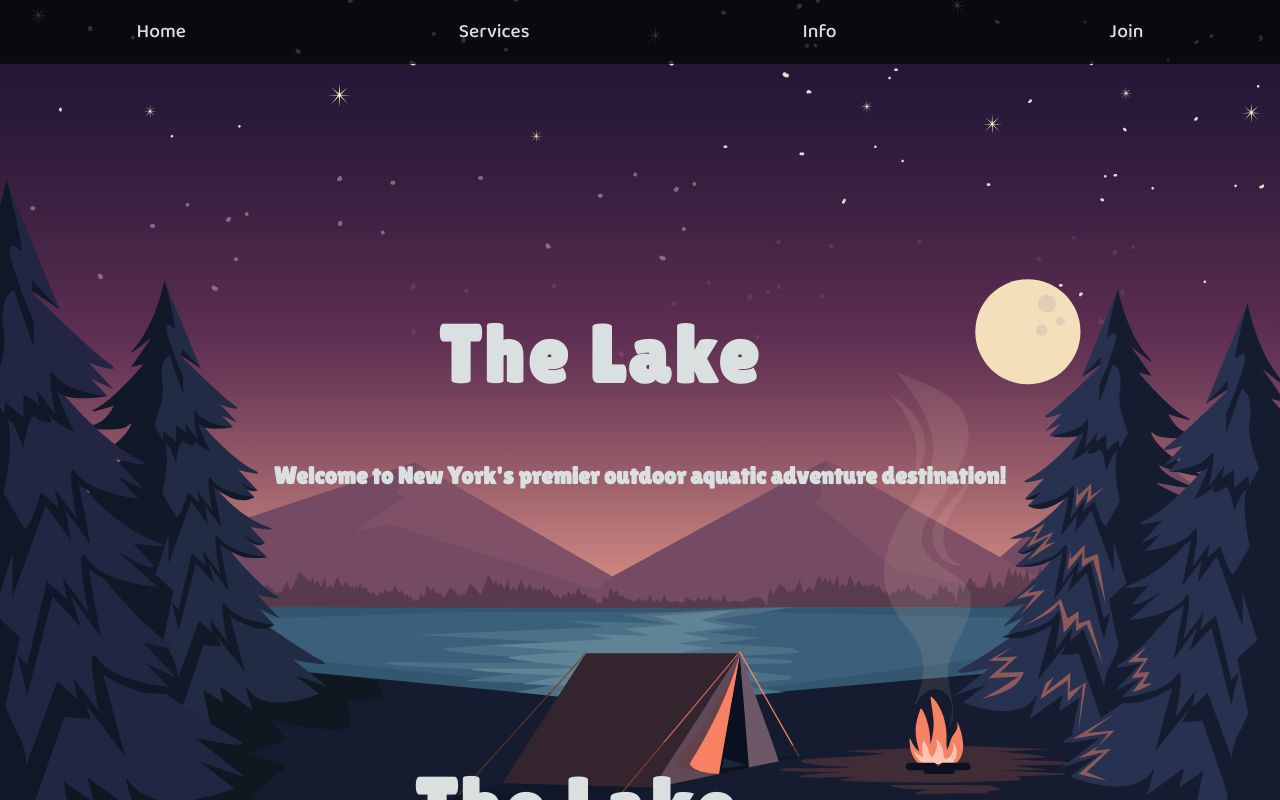
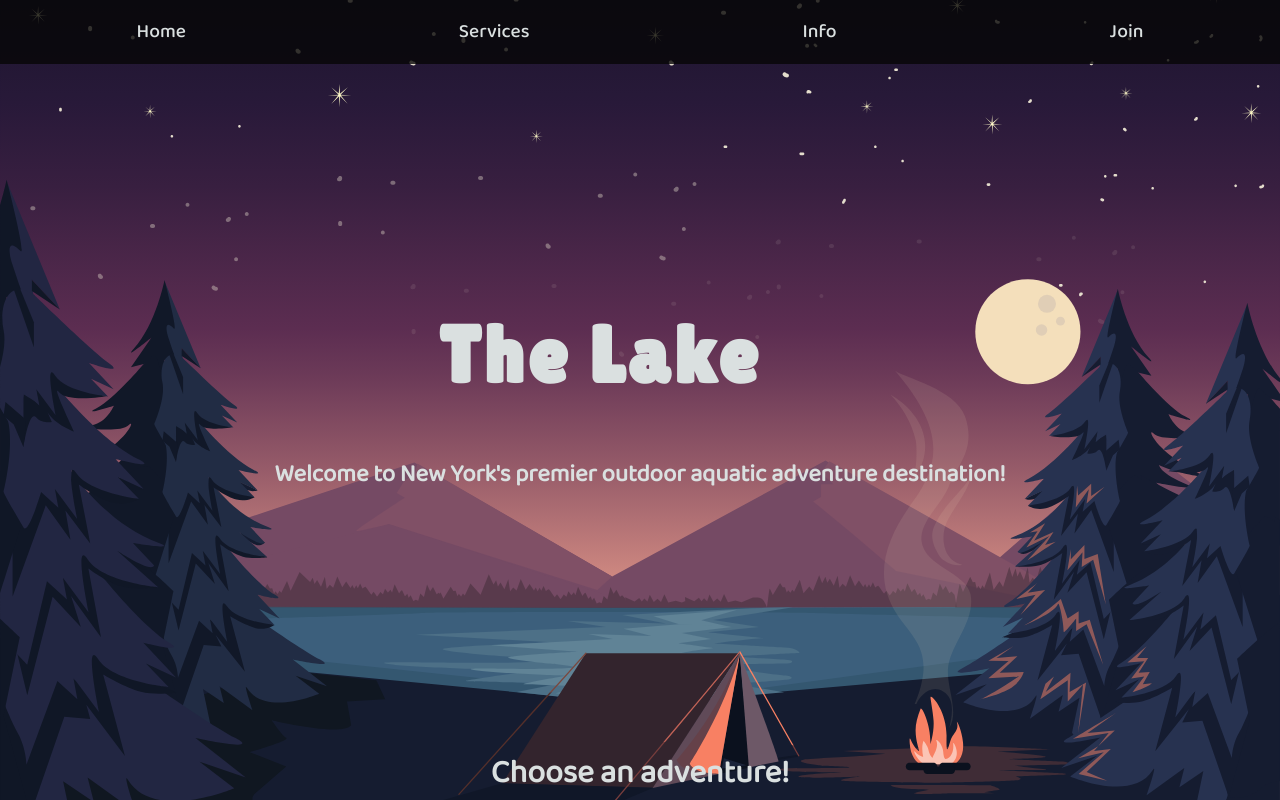
Before and after one commit to MAHolzbach/the-lake, a React app: page / in a window 1280 px wide. Built offline with nearby package versions, Linux system fonts and the light colour scheme; the HTML template or start-up script is replaced by a standard one.

Commit message:
Initial work

```diff
--- /dev/null
+++ b/src/components/ServiceCard.jsx
@@ -0,0 +1,7 @@
+import React from 'react'
+
+const ServiceCard = ({ service }) => {
+  return <div>{service}</div>
+}
+
+export default ServiceCard
--- a/src/components/Services.jsx
+++ b/src/components/Services.jsx
@@ -1,12 +1,24 @@
 import React from 'react'
 
-const Services = () => (
-  <div>
-    <h1 className="landing-title">The Lake</h1>
-    <h3 className="landing-subtitle">
-      Welcome to New York&apos;s premier outdoor, aquatic adventure destination!
-    </h3>
-  </div>
-)
+import ServiceCard from './ServiceCard.jsx'
+
+const Services = () => {
+  const services = [
+    'Jetski',
+    'Waterski',
+    'Fishing',
+    'Kayaking',
+    'Scuba',
+    'Canoeing',
+  ]
+  return (
+    <div className="services">
+      <h1 className="services-title">Choose an adventure!</h1>
+      {services.map((service) => (
+        <ServiceCard key={service} service={service} />
+      ))}
+    </div>
+  )
+}
 
 export default Services
--- a/src/components/landing.scss
+++ b/src/components/landing.scss
@@ -22,6 +22,7 @@
 }
 
 .landing-subtitle {
+  font-family: $baloo-regular;
   font-size: 1.5rem;
 }
 
--- /dev/null
+++ b/src/components/service-card.scss
@@ -0,0 +1 @@
+@import '../styles/variables';
--- a/src/components/services.scss
+++ b/src/components/services.scss
@@ -1 +1,5 @@
 @import '../styles/variables';
+
+.services-title {
+  font-family: $baloo-regular;
+}
--- a/src/styles/index.scss
+++ b/src/styles/index.scss
@@ -34,3 +34,4 @@
 @import '../components/navbar';
 @import '../components/landing';
 @import '../components/services';
+@import '../components/service-card';
```
Also changed, not shown: .eslintrc.json.
